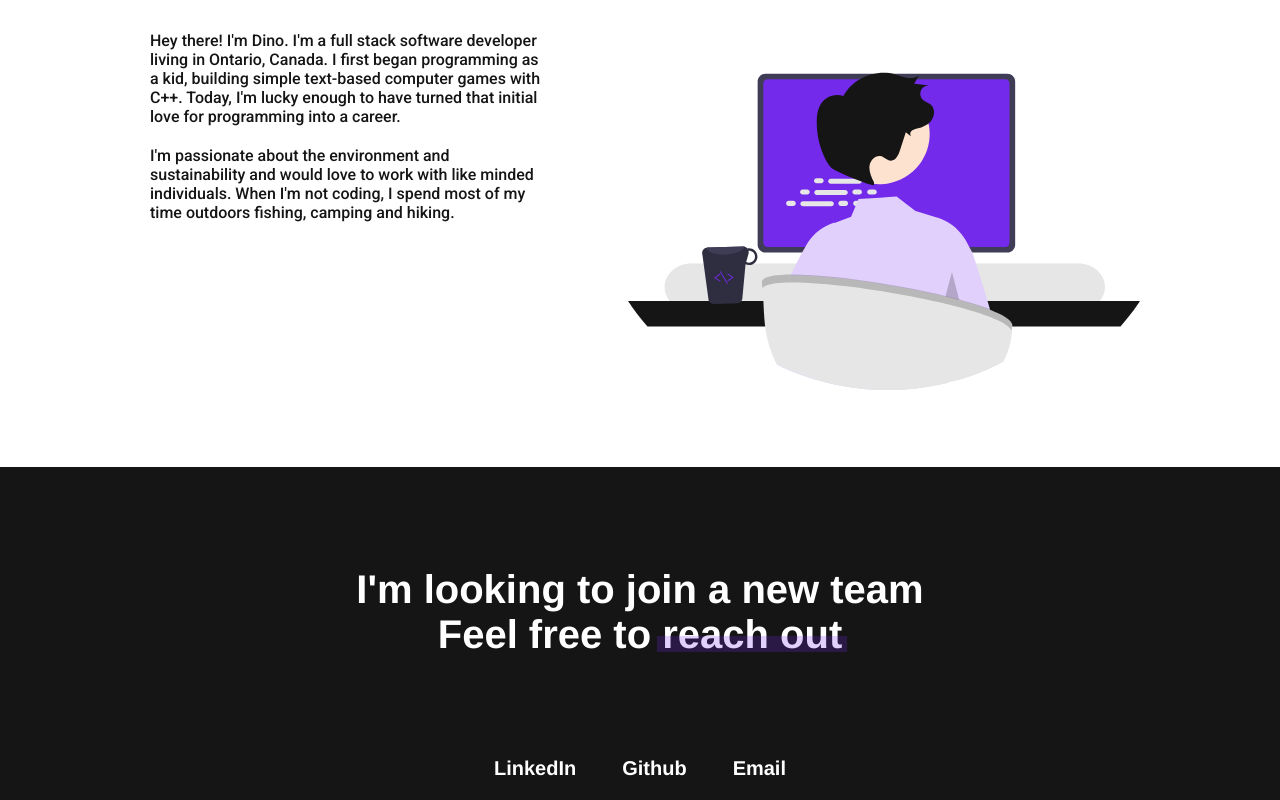
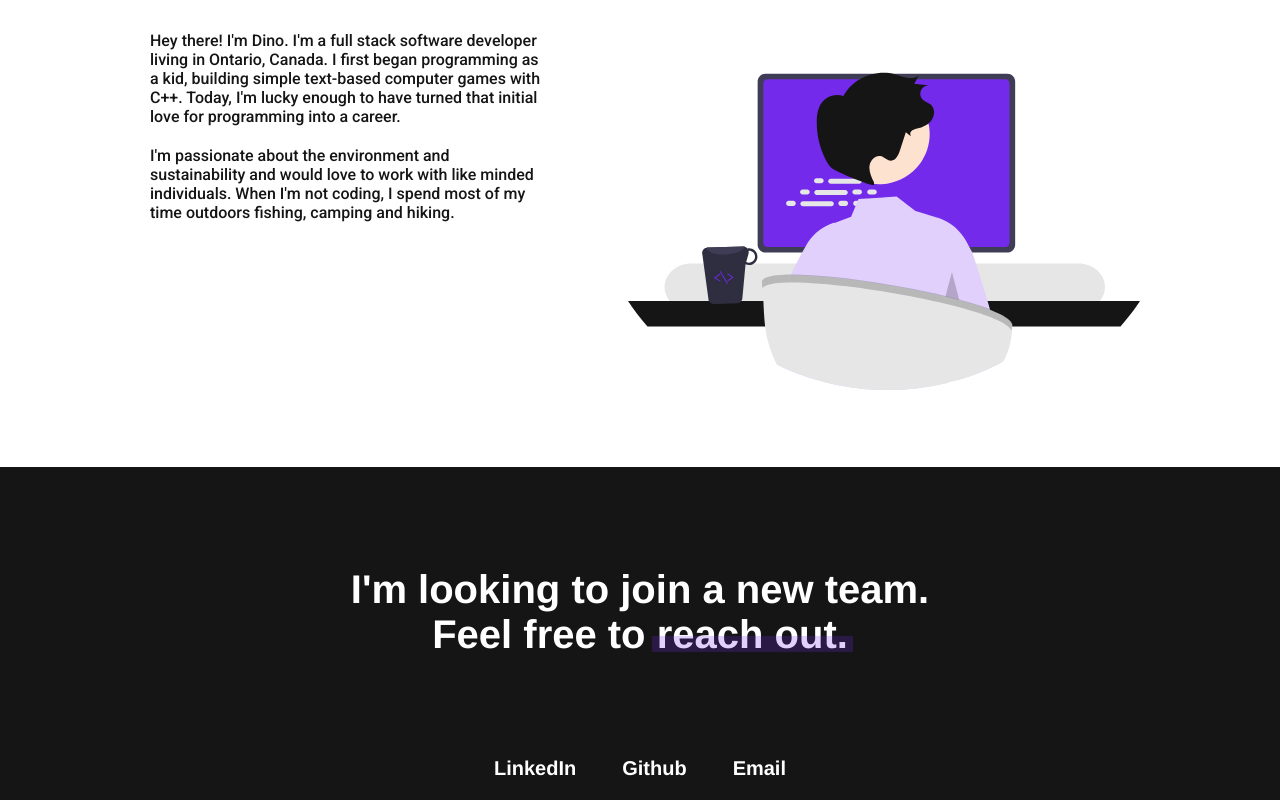
Before and after one commit to DinoPranjic/my-portfolio, a React (Create React App) app: page / in a window 1280 px wide. Shown: the part 2650-3450 px from the top of the page. Built offline with nearby package versions, Linux system fonts and the light colour scheme; the HTML template or start-up script is replaced by a standard one.

Commit message:
Fix typo

```diff
--- a/src/components/Contact.tsx
+++ b/src/components/Contact.tsx
@@ -43,8 +43,8 @@ const Contact = () => {
     <>
       <ContactContainer>
         <MessageContainer>
-          <ContactMessage>I'm looking to join a new team</ContactMessage>
-          <ContactMessage>Feel free to <Accent>reach out</Accent></ContactMessage>
+          <ContactMessage>I'm looking to join a new team.</ContactMessage>
+          <ContactMessage>Feel free to <Accent>reach out.</Accent></ContactMessage>
         </MessageContainer>
         <ContactFooter>
           <ContactLink>LinkedIn</ContactLink>
```
